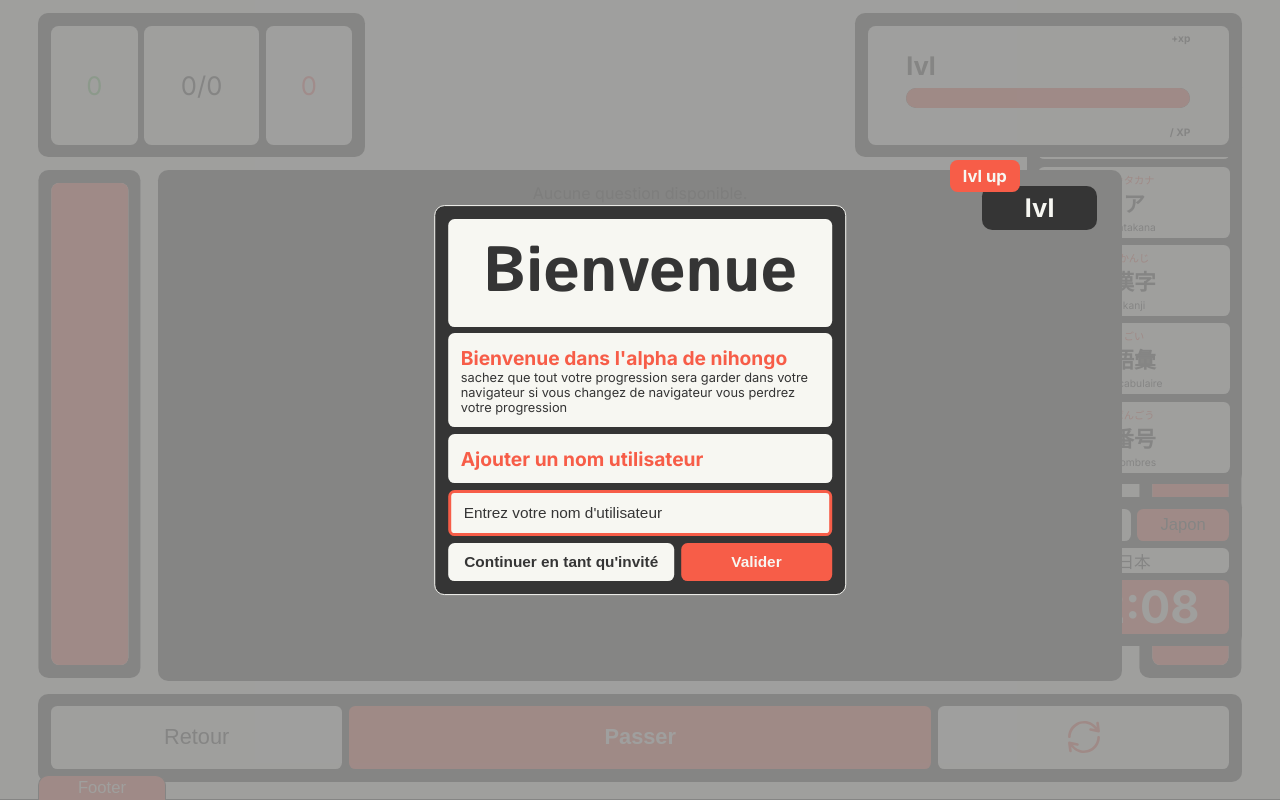
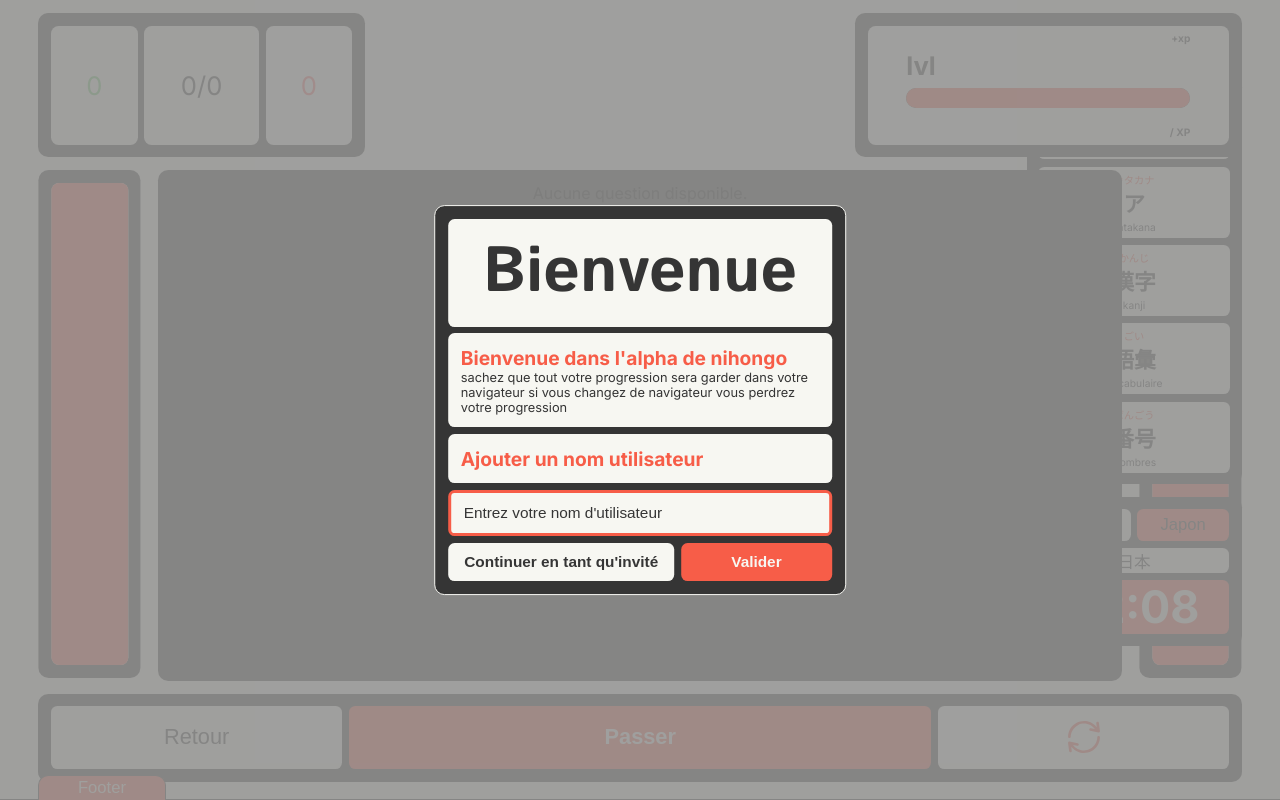
Before and after one commit to Thomasfouquereau/Nihongo, a React (Vite) app: page /exercices in a window 1280 px wide. Built offline with nearby package versions, Linux system fonts and the light colour scheme.

Commit message:
Refactoriser le code pour corriger l'affichage du composant UserLvlUpMessage

```diff
--- a/src/component/lvl/component/UserLvlUpMessage.jsx
+++ b/src/component/lvl/component/UserLvlUpMessage.jsx
@@ -4,7 +4,7 @@ import styled from 'styled-components';
 const UserLvlUpMessageContainer = styled.div`
     display: ${props => props.$display};
     position: absolute;
-    top : 12vw;
+    top : 12.5vw;
     right: 11.3vw;
     z-index: 100;
     transition: cubic-bezier(0.075, 0.82, 0.165, 1) 0.7s;
@@ -56,9 +56,9 @@ export default function UserLvlUpMessage() {
 
     const lvlUpName = useSelector((state) => state.lvlUp.lvlName);
     const lvlUp = useSelector((state) => state.lvlUp.lvlUp);
-    let displayMessage = '  block';
+    let displayMessage = 'none';
     if (lvlUp === true) {
-        displayMessage = '  block';
+        displayMessage = 'block';
     }
 
     console.log('name',lvlUpName);
```
